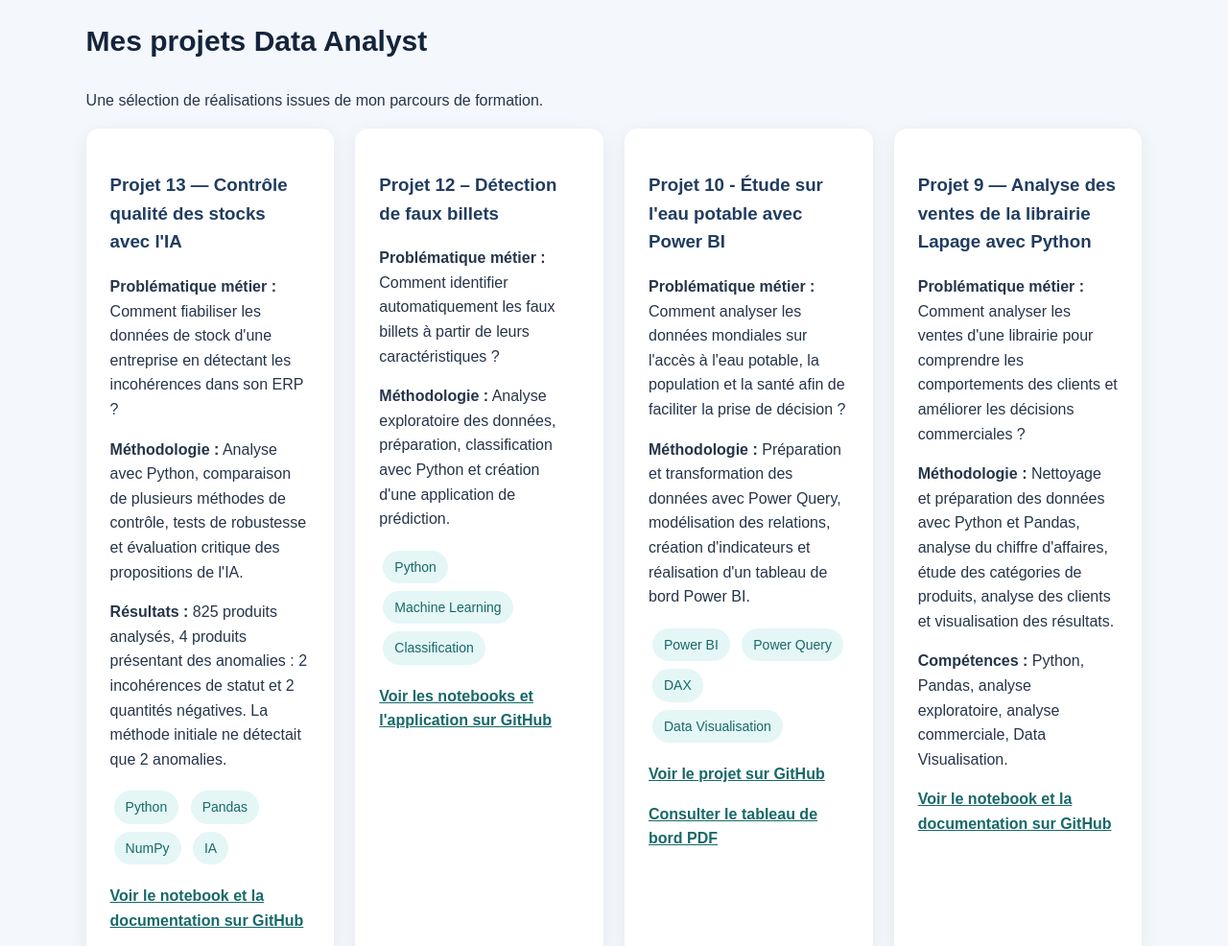
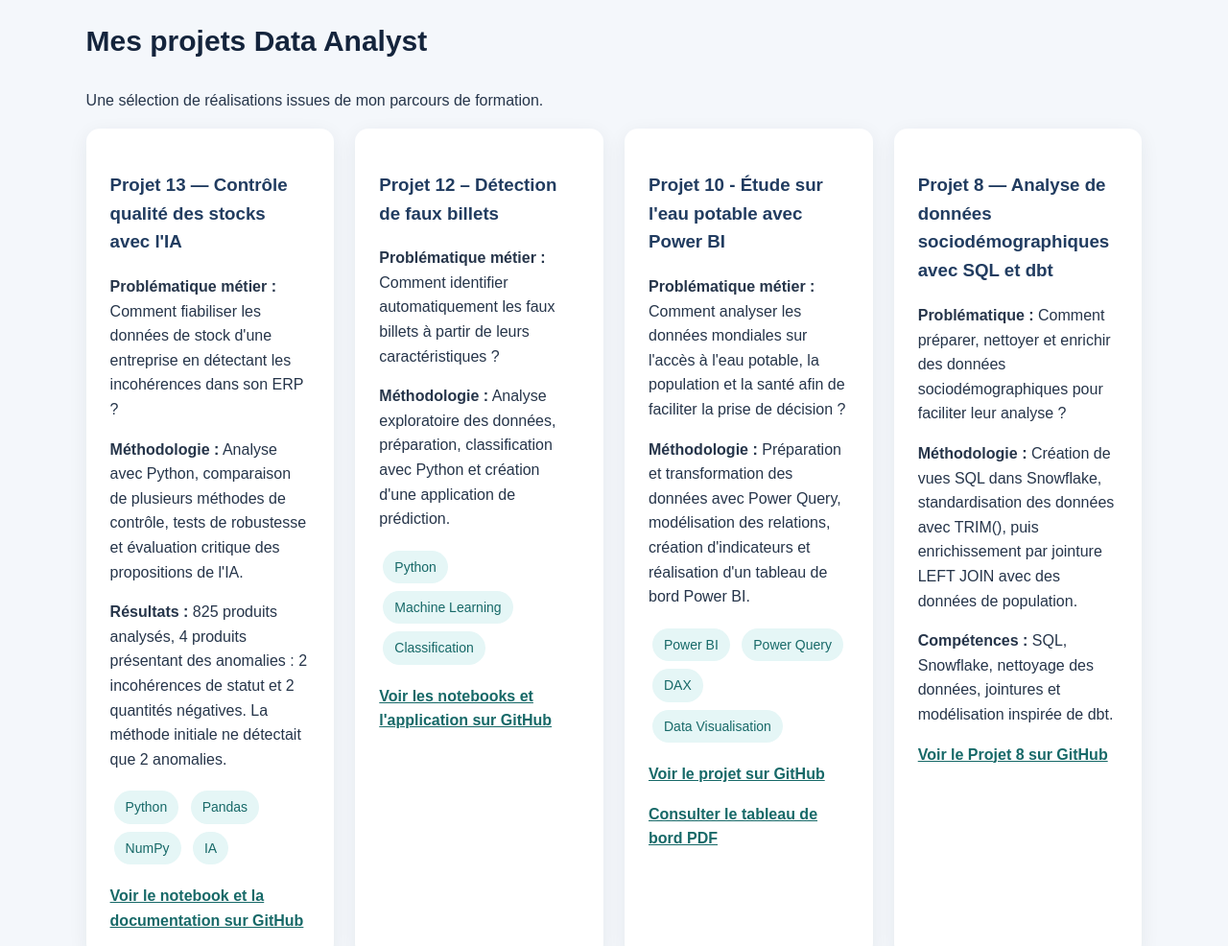
Before and after one commit to agnerohroger-arch/agnerohroger-arch.github.io, a plain HTML site: page index.html in a window 1280 px wide. Shown: the part 1480-2466 px from the top of the page at 96% size. Drawn offline with Linux system fonts and the light colour scheme.

Commit message:
Ajout du Projet 8 au portfolio

```diff
--- a/index.html
+++ b/index.html
@@ -291,6 +291,33 @@
     Consulter le tableau de bord PDF
   </a></p>
 </article>
+
+<article class="card">
+  <h3>Projet 8 — Analyse de données sociodémographiques avec SQL et dbt</h3>
+
+  <p><strong>Problématique :</strong>
+    Comment préparer, nettoyer et enrichir des données
+    sociodémographiques pour faciliter leur analyse ?
+  </p>
+
+  <p><strong>Méthodologie :</strong>
+    Création de vues SQL dans Snowflake,
+    standardisation des données avec TRIM(),
+    puis enrichissement par jointure LEFT JOIN
+    avec des données de population.
+  </p>
+
+  <p><strong>Compétences :</strong>
+    SQL, Snowflake, nettoyage des données,
+    jointures et modélisation inspirée de dbt.
+  </p>
+
+  <a href="https://github.com/agnerohroger-arch/projet-8-analyse-sociodemographique-dbt"
+     target="_blank" rel="noopener noreferrer">
+    Voir le Projet 8 sur GitHub
+  </a>
+</article>
+
 <article class="card">
   <h3>Projet 9 — Analyse des ventes de la librairie Lapage avec Python</h3>
 
```
